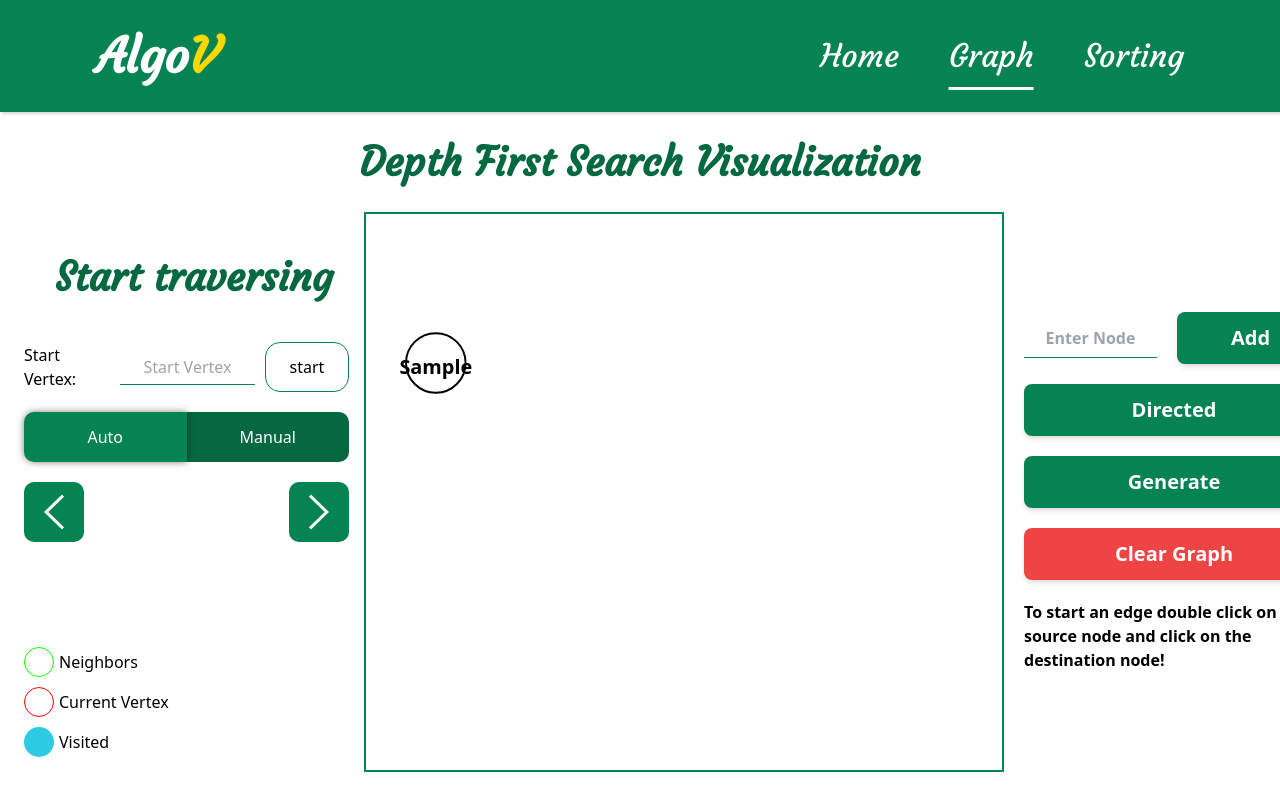
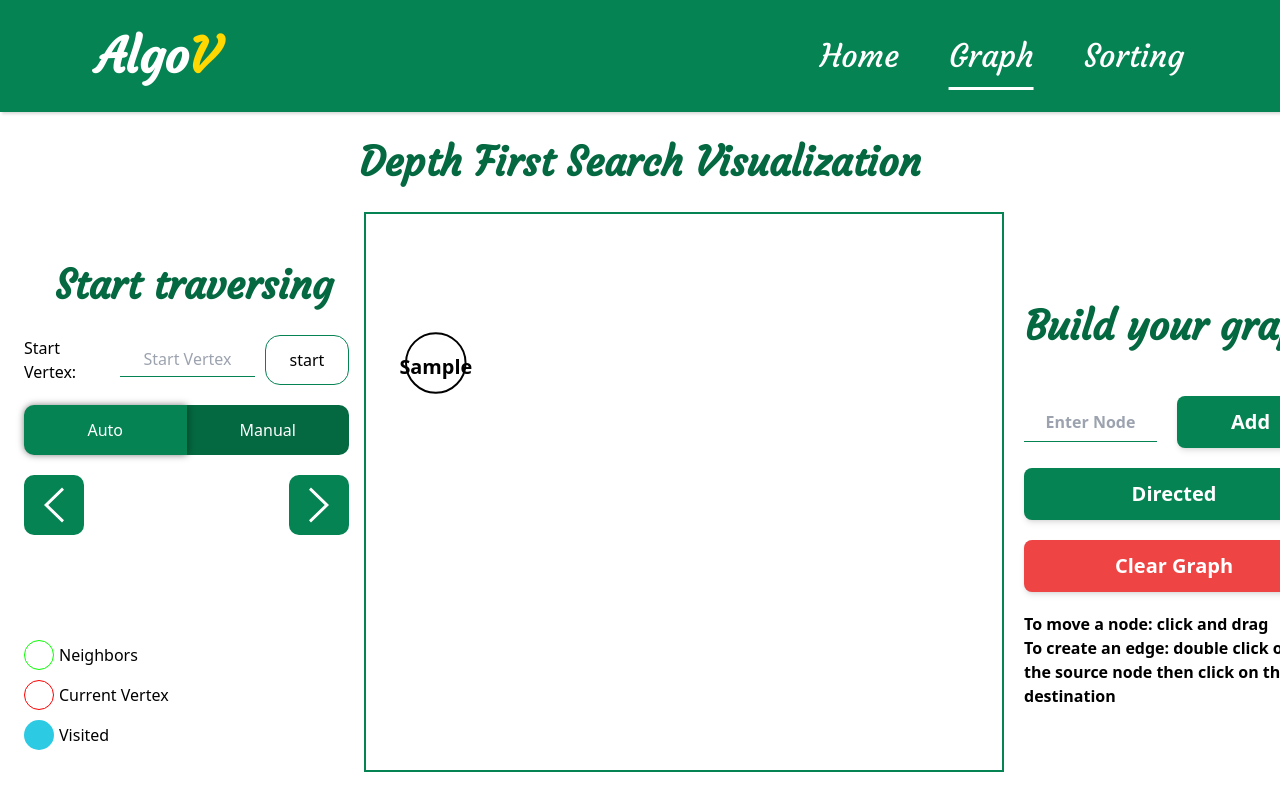
Before and after one commit to Abdelrahman-Abdelmoaty/AlgoV, a React (Create React App) app: page /graph/dfs in a window 1280 px wide. Both pictures are taken after typing "Sample" into the empty fields and a click on the button "Add". Shown: the top 800 px of the page. Built offline with nearby package versions, Linux system fonts and the light colour scheme; a web font is replaced by a local one.

Commit message:
handled generate graph

```diff
--- a/src/components/Graph/Graph.jsx
+++ b/src/components/Graph/Graph.jsx
@@ -97,6 +97,7 @@ export default function Graph({ nodes, setNodes, edges, setEdges, directed, setD
         })}
       </GraphArea>
       <div className="flex flex-col items-center gap-5 justify-center w-[300px] text-center ml-5">
+      <h2 className="algorithm-title">Build your graph</h2>
         <div className="w-full">
           <form onSubmit={handleAddNode} className="flex items-center justify-between gap-5">
             <motion.input
@@ -116,6 +117,10 @@ export default function Graph({ nodes, setNodes, edges, setEdges, directed, setD
           </form>
           {error && <p className="text-start block text-red-500 mt-1 font-semibold">Please enter a number!</p>}
         </div>
+        {!nodes.length && (
+        <motion.button onClick={handleRandomize} whileHover={{ scale: 1.1 }} className="w-full rounded-lg py-3 capitalize text-xl font-semibold shadow-md bg-[rgb(5,131,83)] text-white">
+          Generate
+        </motion.button> )}
         <motion.div
           onClick={() => {
             setDirected((prev) => !prev);
@@ -136,13 +141,14 @@ export default function Graph({ nodes, setNodes, edges, setEdges, directed, setD
         >
           weighted
         </motion.div> */}
-        <motion.button onClick={handleRandomize} whileHover={{ scale: 1.1 }} className="w-full rounded-lg py-3 capitalize text-xl font-semibold shadow-md bg-[rgb(5,131,83)] text-white">
-          Generate
-        </motion.button>
         <motion.button onClick={handleClearGraph} whileHover={{ scale: 1.1 }} className="w-full rounded-lg py-3 capitalize text-xl font-semibold shadow-md bg-red-500 text-white">
           Clear Graph
         </motion.button>
-        <p className="font-semibold text-start">To start an edge double click on a source node and click on the destination node!</p>
+        {nodes.length > 0 && (
+          <div>
+        <p className="font-semibold text-start mr-auto">To move a node: click and drag</p>
+        <p className="font-semibold text-start">To create an edge: double click on the source node then click on the destination</p>
+        </div>)}
       </div>
     </div>
   );
--- a/src/styles/graph-algorithm.css
+++ b/src/styles/graph-algorithm.css
@@ -4,7 +4,7 @@
   max-width: 100vw;
 }
 .graph-algorithm-component .controls {
-  padding: 15px 15px 15px 0;
+  padding: 0px 15px 15px 0;
   display: flex;
   flex-direction: column;
   gap: 20px;
```
